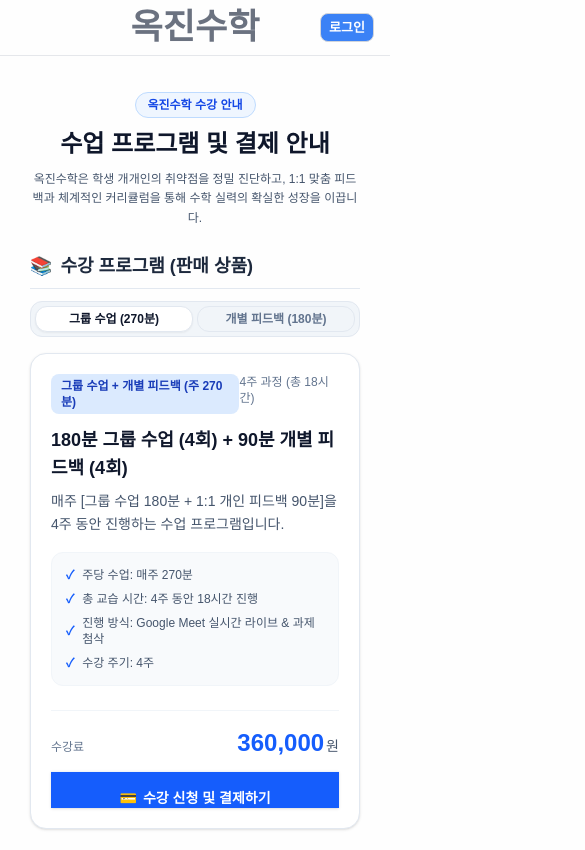
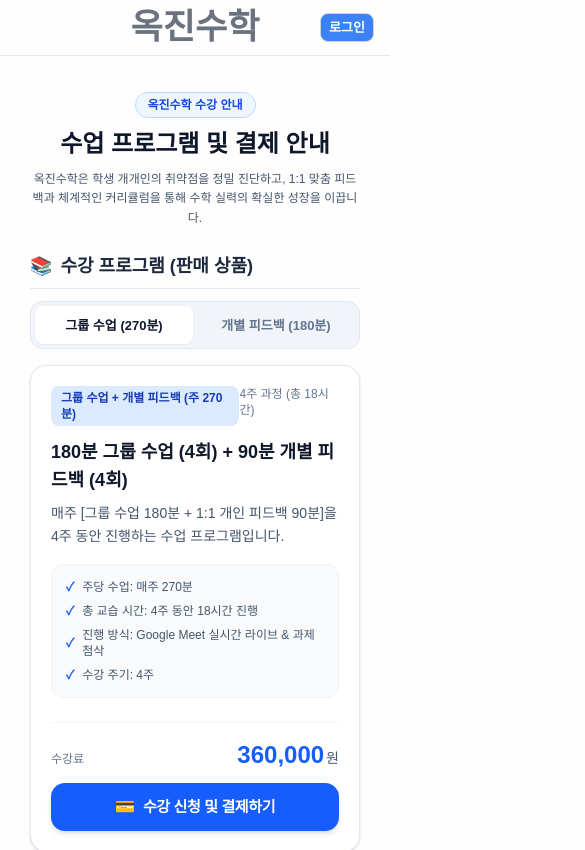
Before and after one commit to okjinsoo/okjinsoowebapp, a Next.js app: page /programs in a window 390 px wide. Shown: the top 850 px of the page, 585 px wide, since content can reach past the window. Built offline with nearby package versions, Linux system fonts and the light colour scheme; no server answers.

Commit message:
fix(programs): fix button vertical alignment and eliminate mobile horizontal drag overflow

```diff
--- a/app/globals.css
+++ b/app/globals.css
@@ -137,6 +137,7 @@ body {
   font-family: Arial, Helvetica, sans-serif;
   font-size: 15px;
   -webkit-tap-highlight-color: transparent;
+  overflow-x: hidden;
 }
 
 .app-topbar {
@@ -425,10 +426,14 @@ textarea::placeholder {
   color: var(--text-muted);
   font-size: 13px;
   line-height: 1.6;
+  overflow-x: hidden;
+  box-sizing: border-box;
 }
 
 .app-footer-inner {
-  width: 980px;
+  width: 100%;
+  max-width: 980px;
+  box-sizing: border-box;
   margin: 0 auto;
   padding: 24px 16px 32px;
   display: flex;
@@ -499,6 +504,8 @@ textarea::placeholder {
   flex-wrap: wrap;
   align-items: center;
   gap: 8px;
+  word-break: keep-all;
+  overflow-wrap: break-word;
 }
 
 .app-footer-info-row strong {
@@ -516,12 +523,53 @@ textarea::placeholder {
   margin: 0;
 }
 
-/* /programs 전용 반응형 스타일 리셋 (레거시 !important 덮어쓰기 방지) */
-.programs-container button {
-  font-size: inherit !important;
-  padding: inherit !important;
-  border-radius: inherit !important;
-  border: inherit !important;
+/* /programs 전용 반응형 스타일 리셋 및 버튼 전용 클래스 */
+.programs-action-btn {
+  display: inline-flex !important;
+  align-items: center !important;
+  justify-content: center !important;
+  height: 48px !important;
+  min-height: 48px !important;
+  padding: 0 20px !important;
+  font-size: 15px !important;
+  font-weight: 700 !important;
+  line-height: 1 !important;
+  border-radius: 14px !important;
+  border: none !important;
+  box-sizing: border-box !important;
+  text-align: center !important;
+  cursor: pointer !important;
+}
+
+.programs-modal-btn {
+  display: inline-flex !important;
+  align-items: center !important;
+  justify-content: center !important;
+  height: 48px !important;
+  min-height: 48px !important;
+  padding: 0 16px !important;
+  font-size: 15px !important;
+  font-weight: 700 !important;
+  line-height: 1 !important;
+  border-radius: 12px !important;
+  box-sizing: border-box !important;
+  text-align: center !important;
+  cursor: pointer !important;
+}
+
+.programs-tab-btn {
+  display: inline-flex !important;
+  align-items: center !important;
+  justify-content: center !important;
+  height: 38px !important;
+  min-height: 38px !important;
+  padding: 0 12px !important;
+  font-size: 13px !important;
+  font-weight: 700 !important;
+  line-height: 1 !important;
+  border-radius: 8px !important;
+  box-sizing: border-box !important;
+  border: none !important;
 }
 
 .programs-container h1,
--- a/lib/ui/programs/ProgramsCheckoutClient.tsx
+++ b/lib/ui/programs/ProgramsCheckoutClient.tsx
@@ -164,7 +164,7 @@ export default function ProgramsCheckoutClient() {
               key={prog.id}
               type="button"
               onClick={() => setActiveTabId(prog.id)}
-              className={`flex-1 py-2 px-2.5 rounded-lg text-xs font-bold transition-all text-center ${
+              className={`flex-1 programs-tab-btn transition-all text-center ${
                 isActive
                   ? "bg-white dark:bg-slate-700 text-slate-900 dark:text-slate-100 shadow-xs"
                   : "text-slate-500 hover:text-slate-800 dark:hover:text-slate-200"
@@ -255,14 +255,14 @@ export default function ProgramsCheckoutClient() {
                 <button
                   type="button"
                   onClick={() => handleOpenModal(prog)}
-                  className={`w-full sm:w-auto px-5 py-3 sm:py-2.5 rounded-xl font-bold text-sm text-white shadow-sm transition-all active:scale-[0.98] cursor-pointer flex items-center justify-center gap-1.5 ${
+                  className={`w-full sm:w-auto programs-action-btn shadow-md transition-all active:scale-[0.98] cursor-pointer text-white flex items-center justify-center gap-2 ${
                     isBlue
                       ? "bg-blue-600 hover:bg-blue-700"
                       : "bg-emerald-600 hover:bg-emerald-700"
                   }`}
                 >
-                  <span>💳</span>
-                  <span>수강 신청 및 결제하기</span>
+                  <span className="text-base leading-none">💳</span>
+                  <span className="leading-none tracking-tight">수강 신청 및 결제하기</span>
                 </button>
               </div>
             </div>
@@ -403,7 +403,7 @@ export default function ProgramsCheckoutClient() {
               <button
                 type="button"
                 onClick={handleCloseModal}
-                className="flex-1 py-3 sm:py-2.5 px-4 rounded-xl sm:rounded-lg border border-slate-200 dark:border-slate-700 text-slate-700 dark:text-slate-300 text-sm font-semibold hover:bg-slate-50 dark:hover:bg-slate-800 transition-colors cursor-pointer"
+                className="flex-1 programs-modal-btn border border-slate-200 dark:border-slate-700 text-slate-700 dark:text-slate-300 font-semibold hover:bg-slate-50 dark:hover:bg-slate-800 transition-colors cursor-pointer"
               >
                 취소
               </button>
@@ -411,9 +411,11 @@ export default function ProgramsCheckoutClient() {
                 type="button"
                 onClick={handleRequestPayment}
                 disabled={isLoading}
-                className="flex-2 py-3 sm:py-2.5 px-4 rounded-xl sm:rounded-lg bg-blue-600 hover:bg-blue-700 disabled:bg-blue-400 text-white text-sm font-bold shadow-md transition-all active:scale-[0.98] cursor-pointer flex items-center justify-center gap-1.5"
+                className="flex-2 programs-modal-btn bg-blue-600 hover:bg-blue-700 disabled:bg-blue-400 text-white font-bold shadow-md transition-all active:scale-[0.98] cursor-pointer flex items-center justify-center gap-2"
               >
-                <span>{isLoading ? "결제창 호출 중..." : `💳 ${selectedProgram.priceFormatted}원 결제하기`}</span>
+                <span className="leading-none text-center">
+                  {isLoading ? "결제창 호출 중..." : `💳 ${selectedProgram.priceFormatted}원 결제하기`}
+                </span>
               </button>
             </div>
           </div>
```
Also changed, not shown: 1 other file (tests, documents, lock files or other folders).
